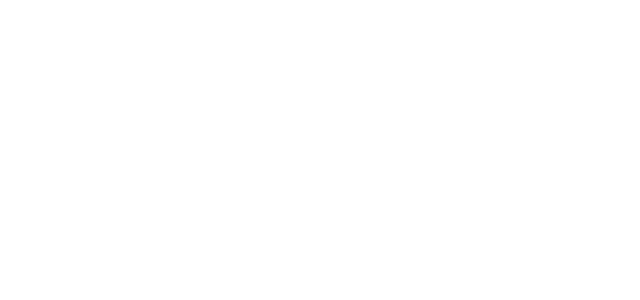
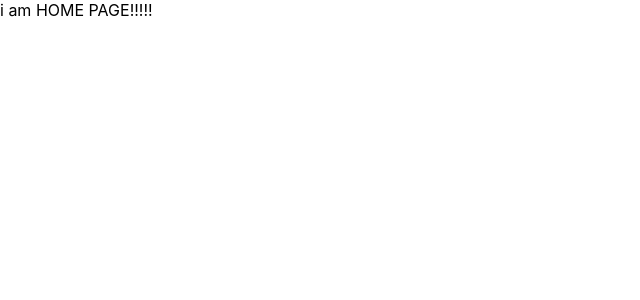
Before and after one commit to fishok11/test, a React (Create React App) app: page / in a window 1280 px wide. Shown: the top 300 px of the page, without its empty margins (0-640 px from the left). Built offline with nearby package versions, Linux system fonts and the light colour scheme.

Commit message:
create home page

```diff
--- a/src/App.tsx
+++ b/src/App.tsx
@@ -1,8 +1,13 @@
+import { Route, Routes } from "react-router-dom";
+import HomePage from "./components/HomePage";
 
 
 function App() {
   return (
     <div >
+      <Routes>
+        <Route index element={<HomePage/>}/>
+      </Routes>
 
     </div>
   );
--- /dev/null
+++ b/src/components/HomePage.tsx
@@ -0,0 +1,11 @@
+import { FC } from "react";
+
+const HomePage: FC = () => {
+    return (
+        <div>
+            i am HOME PAGE!!!!!
+        </div>
+    )
+}
+
+export default HomePage;
--- /dev/null
+++ b/src/types.ts
@@ -0,0 +1 @@
+export {}
```
